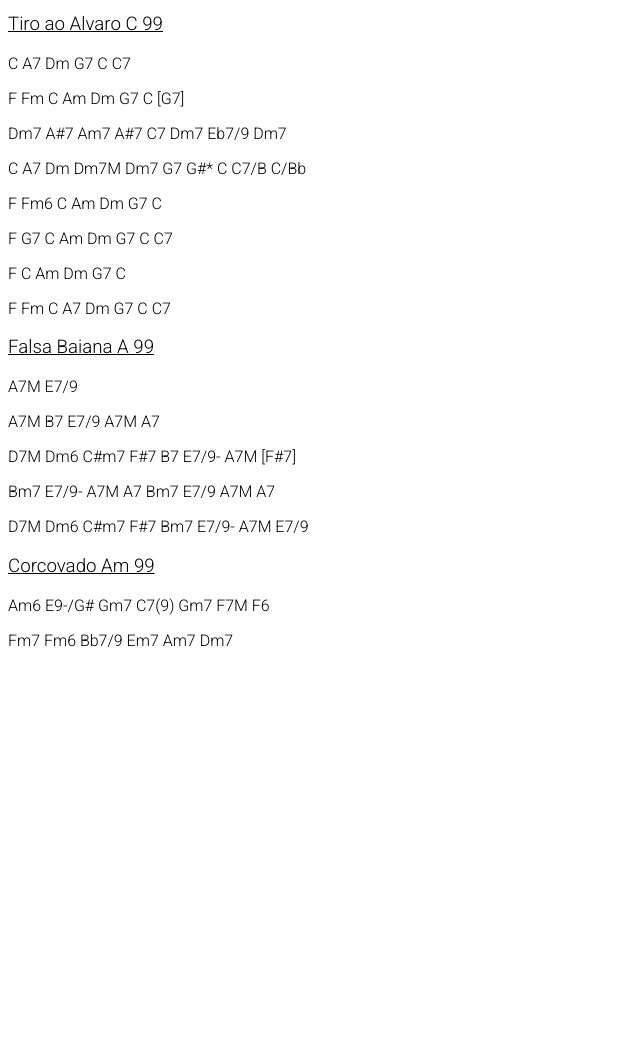
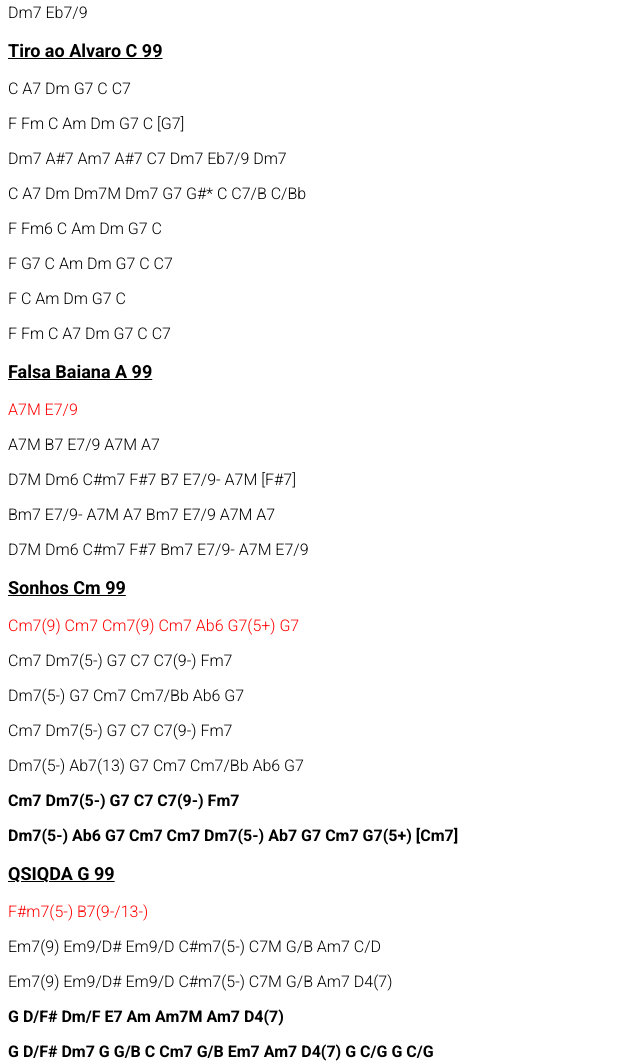
Before and after one commit to diegoaveiro/musicas, a plain HTML site: page index.html in a window 1280 px wide. Shown: the part 626-1687 px from the top of the page, without its empty margins (0-640 px from the left). Before the commit the page ends 1276 px from the top, so only its background shows below. Drawn offline with Linux system fonts and the light colour scheme.

Commit message:
index.html

```diff
--- a/index.html
+++ b/index.html
@@ -8,33 +8,35 @@
   <link href="https://fonts.googleapis.com/css2?family=Roboto:ital,wght@0,100;0,300;0,400;0,500;0,700;0,900;1,100;1,300;1,400;1,500;1,700;1,900&display=swap" rel="stylesheet">
   <title>MUSICAS</title>
   <style>
-    .roboto-light {font-family: "Roboto", sans-serif;font-weight: 300;font-style: normal;}
     body{max-width: 100vw; max-height: 100vh;}
-    h3{font-family: "Roboto", sans-serif;font-weight: 300;font-style: normal;text-decoration: underline;}
     p{text-align: justify;font-family: "Roboto", sans-serif;font-weight: 300;font-style: normal;}
+    .title{font-family: "Roboto", sans-serif;font-weight: bold;font-style: normal;text-decoration: underline;font-size: large;}
+    .intro{color: red;}
+    .refrao{font-weight: bold;}
   </style>
 </head>
 <body>
   <div class="geni">
-    <h3>Geni Eb 99</h3>
+    <p class="title">Geni Eb 99</p>
+    <p class="intro">Cm9 Fm6/C</p>
     <p>Cm9 Fm6/C Cm9 Fm6/C Cm9 G7/B Cm9 Fm6/C</p>
     <p>Cm9 Fm6/C Cm9 Fm6/C Cm9 G7/B Cm9</p>
     <p>Bb7	Eb/G	G7/B	Cm/G	Am7(b5)	Ab7(#11)	Gm7	G7</p>
     <p>Bb/Ab	Eb7M/G	G7/B	Cm/G	Am7(b5)	Ab7(#11)	Gm7	G7</p>
     <p>Cm9 Fm6/C Cm9 Fm6/C Cm9 G7/B Cm9 Fm6/C</p>
     <p>Cm9 Fm6/C Cm9 Fm6/C Cm9 G7/B Cm	G7</p>
-    <p>C G7(4) C G7(4) C A7 D7/A G7 Cm7/G Gm7 G7 C</p>
+    <p class="refrao">C G7(4) C G7(4) C A7 D7/A G7 Cm7/G Gm7 G7 C</p>
   </div>
 
   <div class="lata">
-    <h3>Lata d'agua C 99</h3>
+    <p class="title">Lata d'agua C 99</p>
     <p>Am F E</p>
     <p>Am F E7 Am</p>
     <p>E7 Am A7 Dm Am E7 Am</p>
   </div>
 
   <div class="dorival">
-    <h3>Dorival F 99</h3>
+    <p class="title">Dorival F 99</p>
     <p>Gm7 F7</p>
     <p>Gm7 F7 Dm7</p>
     <p>Dm7 A#7 Am7 A#7 C7 Dm7 Eb7/9 Dm7</p>
@@ -42,7 +44,7 @@
   </div>
 
   <div class="tiro">
-    <h3>Tiro ao Alvaro C 99</h3>
+    <p class="title">Tiro ao Alvaro C 99</p>
     <p>C A7 Dm G7 C C7</p>
     <p>F Fm C Am Dm G7 C [G7]</p>
     <p>Dm7 A#7 Am7 A#7 C7 Dm7 Eb7/9 Dm7</p>
@@ -54,18 +56,32 @@
   </div>
 
   <div class="falsaBaiana">
-    <h3>Falsa Baiana A 99</h3>
-    <p>A7M E7/9</p>
+    <p class="title">Falsa Baiana A 99</p>
+    <p class="intro">A7M E7/9</p>
     <p>A7M B7 E7/9 A7M A7</p>
     <p>D7M Dm6 C#m7 F#7 B7 E7/9- A7M [F#7]</p>
     <p>Bm7 E7/9- A7M A7 Bm7 E7/9 A7M A7</p>
     <p>D7M Dm6 C#m7 F#7 Bm7 E7/9- A7M E7/9</p>
   </div>
 
-  <div class="corcovado">
-    <h3>Corcovado Am 99</h3>
-    <p>Am6 E9-/G# Gm7 C7(9) Gm7 F7M F6</p>
-    <p>Fm7 Fm6 Bb7/9 Em7 Am7 Dm7 </p>
+  <div class="sonhos">
+    <p class="title">Sonhos Cm 99</p>
+    <p class="intro">Cm7(9)  Cm7  Cm7(9) Cm7  Ab6  G7(5+) G7</p>
+    <p>Cm7 Dm7(5-) G7 C7 C7(9-) Fm7</p>
+    <p>Dm7(5-) G7 Cm7 Cm7/Bb Ab6 G7</p>
+    <p>Cm7 Dm7(5-) G7 C7 C7(9-) Fm7</p>
+    <p>Dm7(5-) Ab7(13) G7 Cm7 Cm7/Bb Ab6 G7</p>
+    <p class="refrao">Cm7 Dm7(5-) G7 C7 C7(9-) Fm7</p>
+    <p class="refrao">Dm7(5-) Ab6 G7 Cm7 Cm7 Dm7(5-) Ab7 G7 Cm7 G7(5+) [Cm7]</p>
+  </div>
+
+  <div class="quemsabe">
+    <p class="title">QSIQDA G 99</p>
+    <p class="intro">F#m7(5-)  B7(9-/13-)</p>
+    <p>Em7(9) Em9/D# Em9/D C#m7(5-) C7M G/B Am7 C/D</p>
+    <p>Em7(9) Em9/D# Em9/D C#m7(5-) C7M G/B Am7 D4(7)</p>
+    <p class="refrao">G D/F# Dm/F E7 Am Am7M Am7 D4(7)</p>
+    <p class="refrao">G D/F# Dm7 G G/B C Cm7 G/B Em7 Am7 D4(7) G C/G G C/G</p>
   </div>
 
 </body>
```
